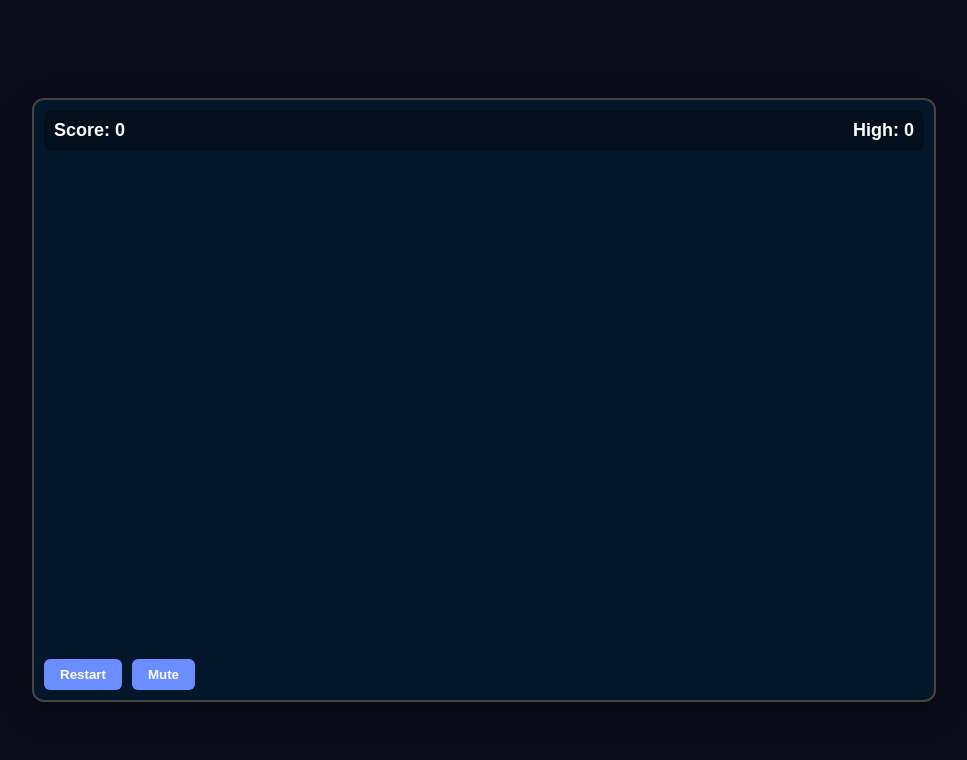
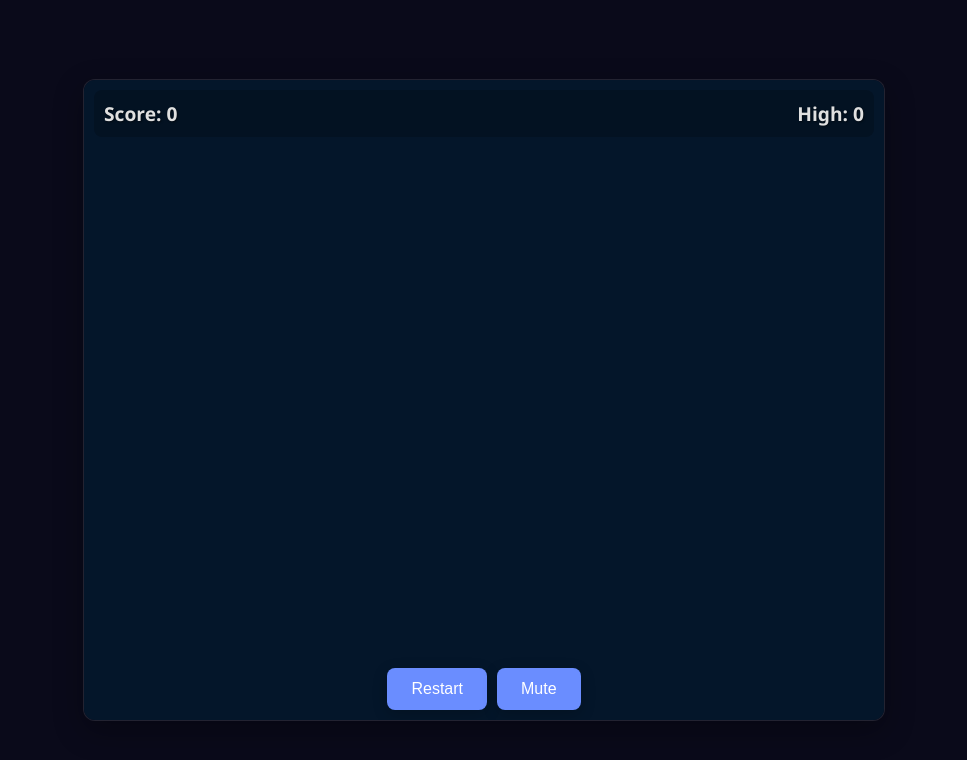
Before and after one commit to arkanTesterr/MyFirstGameForSentient, a plain HTML site: page index.html in a window 1280 px wide. Shown: the whole page, without its empty margins (156-1123 px from the left). Drawn offline with Linux system fonts and the light colour scheme.

Commit message:
Update style.css

```diff
--- a/style.css
+++ b/style.css
@@ -1,29 +1,40 @@
+:root {
+  --bg-color: #0a0a1a;
+  --primary-color: #6a8dff;
+  --text-color: #e0e0e0;
+  --hud-bg: rgba(0, 0, 0, 0.2);
+  --font-family: 'Segoe UI', Tahoma, Geneva, Verdana, sans-serif;
+}
+
 body {
   margin: 0;
-  background: #0a0a1a;
+  background-color: var(--bg-color);
+  color: var(--text-color);
+  font-family: var(--font-family);
   display: flex;
   justify-content: center;
   align-items: center;
-  height: 100vh;
-  font-family: Arial, sans-serif;
-  color: white;
+  min-height: 100vh;
+  overflow: hidden;
 }
 
 #game-container {
   position: relative;
-  width: 900px;
-  height: 600px;
-  border: 2px solid #444;
-  background: #04162a;
+  width: 100%;
+  max-width: 800px;
+  height: 640px; /* Yeh line add karo */
+  margin: auto;
   box-shadow: 0 10px 30px rgba(0,0,0,0.3);
   border-radius: 12px;
   overflow: hidden;
+  background: var(--bg-color);
+  border: 1px solid rgba(255, 255, 255, 0.1);
 }
-
 canvas {
   display: block;
   width: 100%;
-  height: 100%;
+  height: 100%; /* Yeh bhi add karo */
+  background-color: #04162a;
 }
 
 #hud {
@@ -34,30 +45,63 @@ canvas {
   display: flex;
   justify-content: space-between;
   padding: 10px;
-  background: rgba(0,0,0,0.3);
+  background: var(--hud-bg);
   border-radius: 8px;
-  font-size: 18px;
+  font-size: 1.2em;
   font-weight: bold;
+  text-shadow: 1px 1px 2px rgba(0,0,0,0.5);
 }
 
 #controls {
   position: absolute;
   bottom: 10px;
   left: 10px;
+  right: 10px;
   display: flex;
+  justify-content: center;
   gap: 10px;
 }
 
 button {
-  background: #6a8dff;
+  background-color: var(--primary-color);
+  color: white;
   border: none;
-  padding: 8px 16px;
-  border-radius: 6px;
-  color: white;
-  font-weight: bold;
+  padding: 12px 24px;
+  font-size: 1em;
+  border-radius: 8px;
   cursor: pointer;
+  transition: background-color 0.3s, transform 0.2s;
+  box-shadow: 0 4px 15px rgba(0,0,0,0.2);
 }
 
 button:hover {
-  background: #8aacff;
+  background-color: #8aacff;
+  transform: translateY(-2px);
 }
+
+button:active {
+  transform: translateY(0);
+}
+
+#theme-info {
+  position: absolute;
+  top: 50%;
+  left: 50%;
+  transform: translate(-50%, -50%);
+  text-align: center;
+  color: white;
+  background: rgba(0,0,0,0.5);
+  padding: 20px;
+  border-radius: 12px;
+  width: 80%;
+  display: none; /* Hidden by default */
+}
+
+#theme-title {
+  margin: 0;
+  font-size: 2em;
+}
+
+#theme-backstory {
+  font-size: 1.1em;
+}
```
